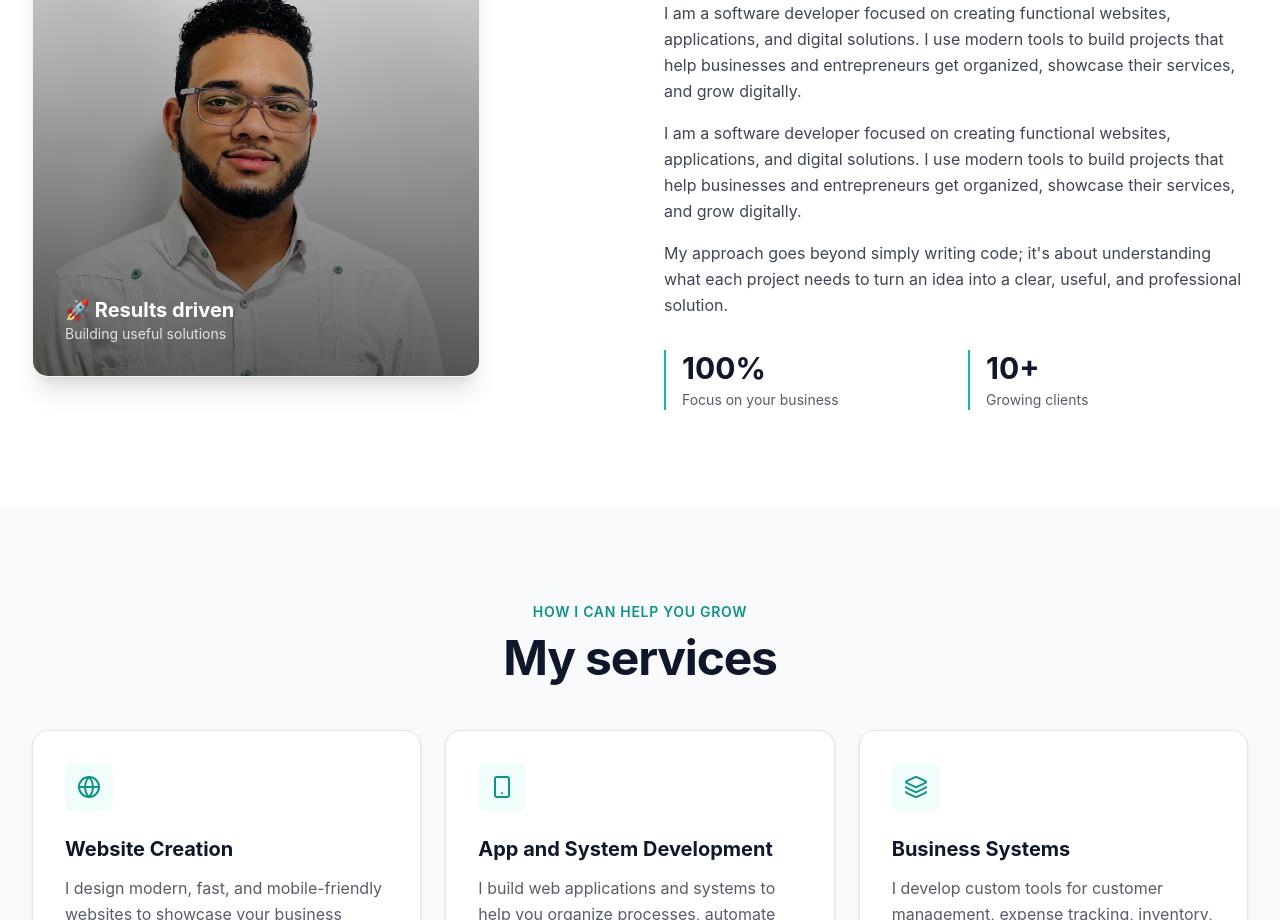
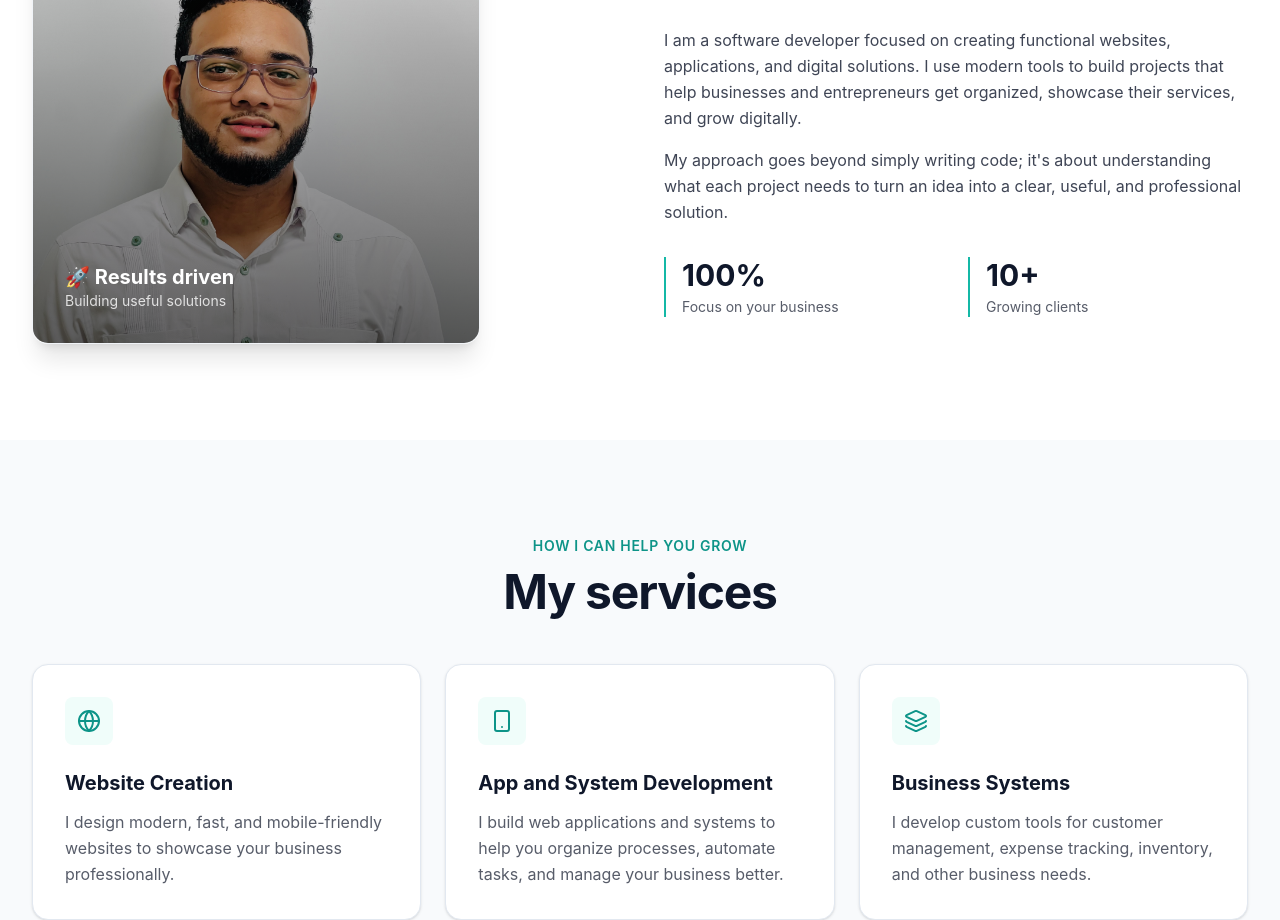
Before and after one commit to jose12335e/mgdigitaltech, a React (Vite) app: page / in a window 1280 px wide. Shown: the part 1000-1920 px from the top of the page. Built offline with nearby package versions, Linux system fonts and the light colour scheme; no server answers; the database is empty.

Commit message:
fix: remover texto duplicado (\personal.about\) en AboutSection

```diff
--- a/src/sections/AboutSection.jsx
+++ b/src/sections/AboutSection.jsx
@@ -47,9 +47,6 @@ export function AboutSection() {
             />
             <div className="prose prose-lg dark:prose-invert text-foreground/80 space-y-4">
               <p className="leading-relaxed">
-                {t('personal.about')}
-              </p>
-              <p className="leading-relaxed">
                 {t('about.p1')}
               </p>
               <p className="leading-relaxed">
```
